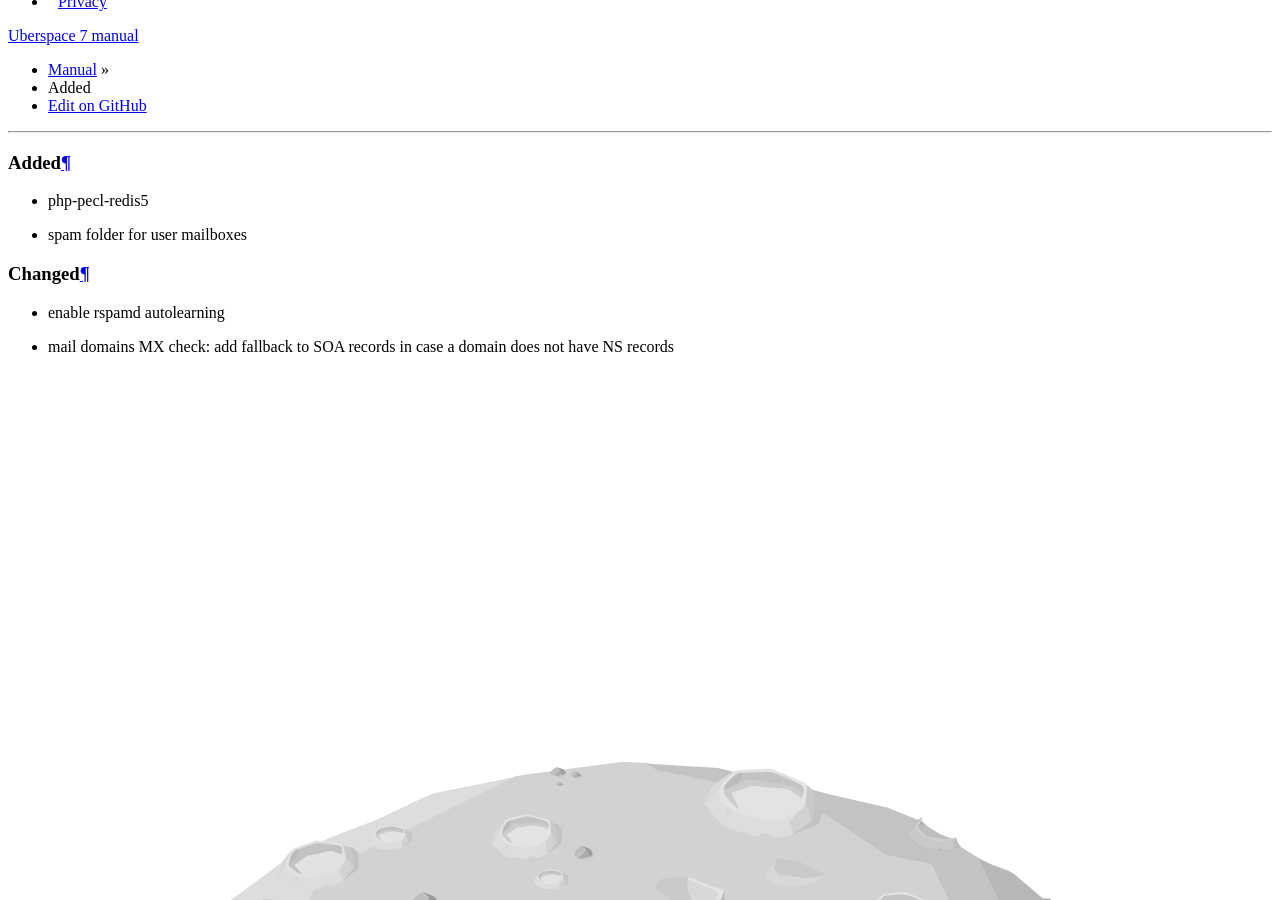
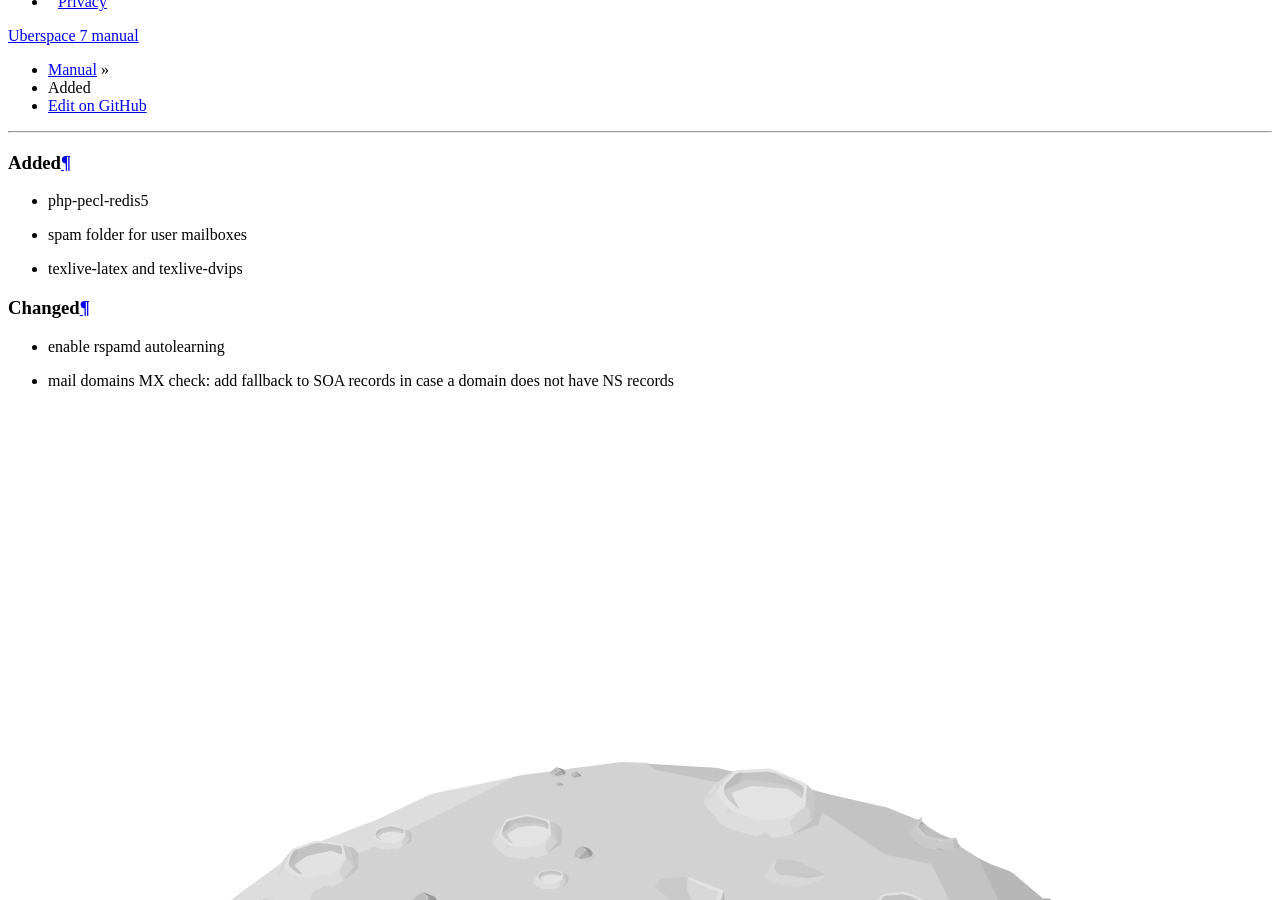
Before and after one commit to Uberspace/manual, a Sphinx documentation site: the page built from source/changelog/2020-02-03_7.4.rst, in a window 1280 px wide and 900 px high, scrolled down 1284 px. Built offline with Sphinx 7.4.7 and the Read the Docs theme 2.0.0, drawn with Linux system fonts in a browser that asks for light colours; pages that are not in the unit, such as notebooks, are missing from menus.

Commit message:
add latex packages to changelog

```diff
--- a/source/changelog/2020-02-03_7.4.rst
+++ b/source/changelog/2020-02-03_7.4.rst
@@ -2,6 +2,7 @@ Added
 -----
 * php-pecl-redis5
 * spam folder for user mailboxes
+* texlive-latex and texlive-dvips
 
 Changed
 -------
```
